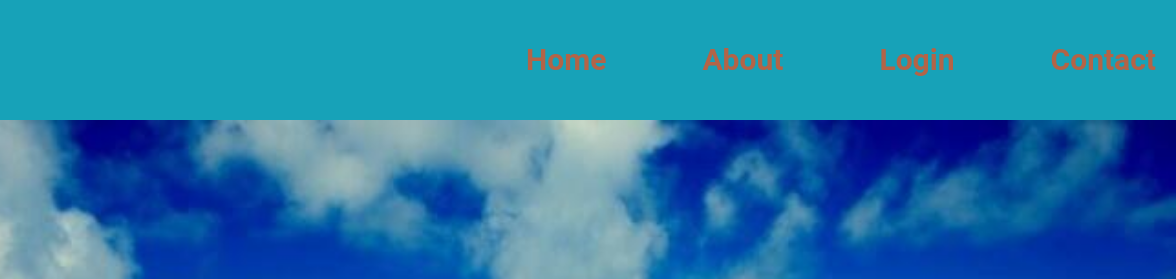
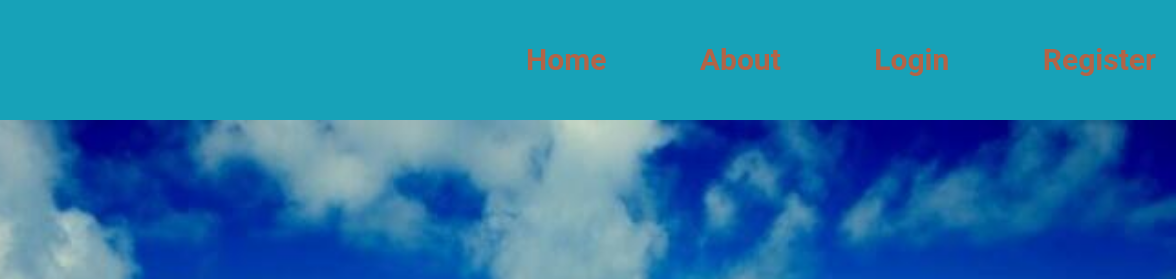
Before and after one commit to Expat-Journal-One/Marketing, a plain HTML site: page about.html in a window 1280 px wide. Shown: the top 279 px of the page, 104-1280 px from the left. Drawn offline with Linux system fonts and the light colour scheme.

Commit message:
changed Link

```diff
--- a/about.html
+++ b/about.html
@@ -18,7 +18,7 @@
           <a href="index.html">Home</a>
           <a href="#"> About</a>
           <a href="#"> Login</a>
-          <a href="#">Contact</a>
+          <a href="#">Register</a>
         </section>
       </nav>
     </header>
```
Also changed, not shown: index.html (+1 -1 lines).
